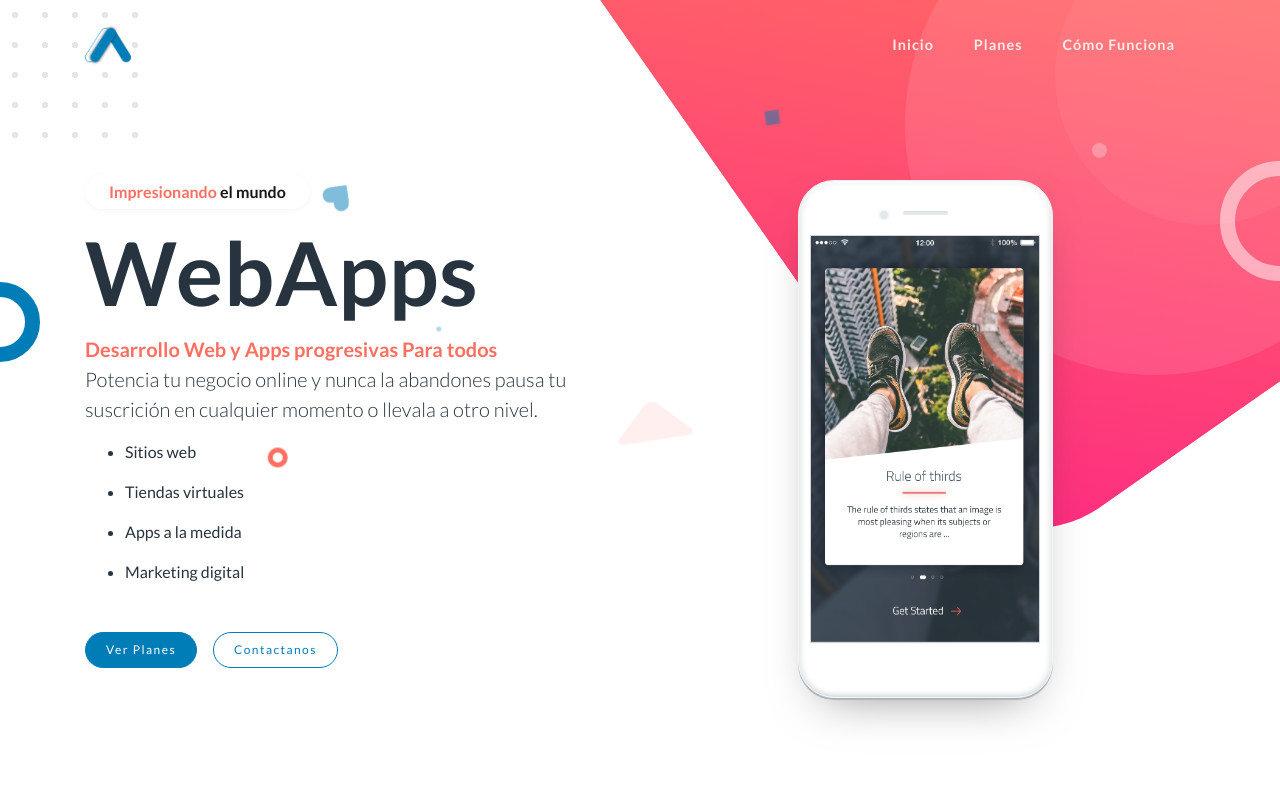
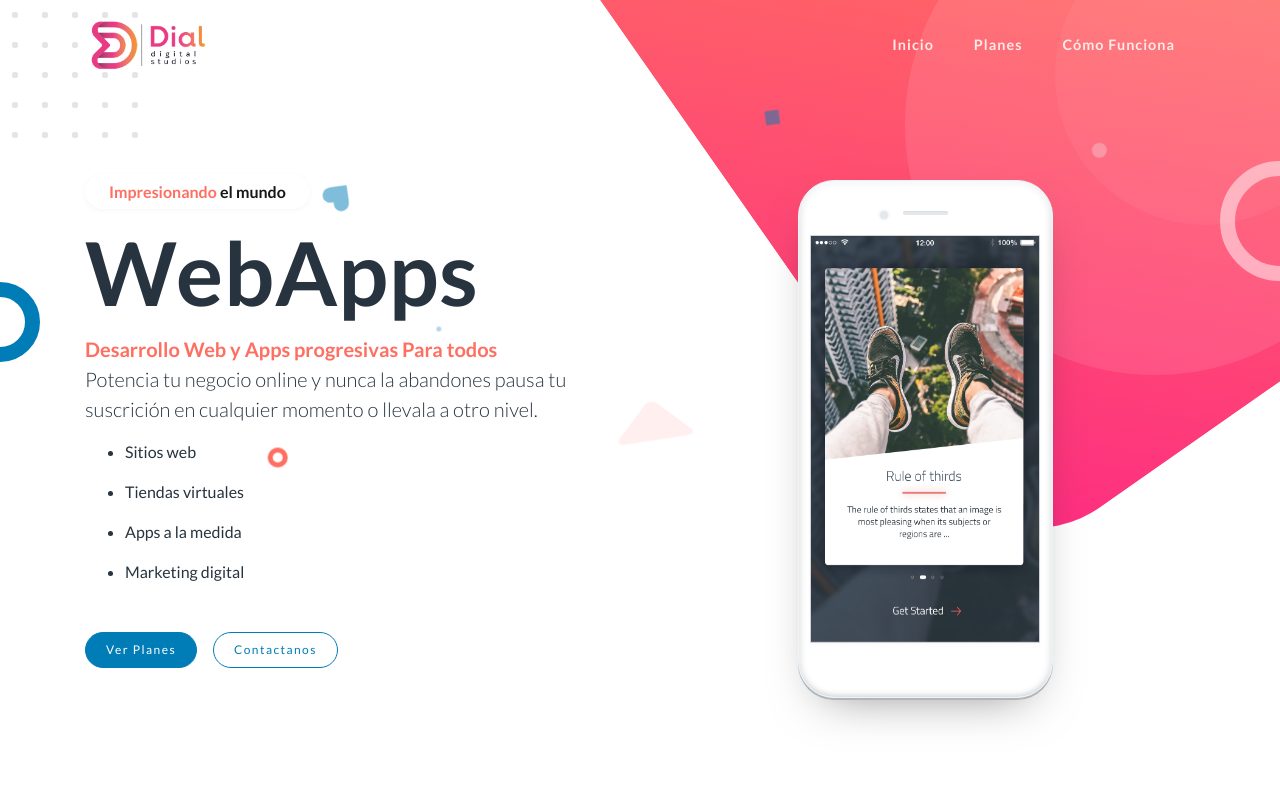
Before and after one commit to samsdial/ddial, a React (Vite) app: page / in a window 1280 px wide. Shown: the top 800 px of the page. Built offline with nearby package versions, Linux system fonts and the light colour scheme.

Commit message:
add logo marca nueva

```diff
--- a/src/assets/scss/themes/living-coral/variables/components/_navbar.scss
+++ b/src/assets/scss/themes/living-coral/variables/components/_navbar.scss
@@ -1,5 +1,5 @@
 $navbar-min-height: 90px;
-$navbar-logo-max-height: 40px;
+$navbar-logo-max-height: 60px;
 $navbar-font-size: 0.9rem;
 $navbar-background-color: $white; //$living-coral;
 $navbar-text-color: $living-coral;
--- a/src/components/Navbars/DefaultNavbar.tsx
+++ b/src/components/Navbars/DefaultNavbar.tsx
@@ -1,7 +1,7 @@
 import { useEffect, useRef, useState } from "react";
 import { Link } from "react-router-dom";
 import LogoLight from "../../assets/img/logo-light.png";
-import Logo from "../../assets/img/logo.png";
+import Logo from "../../assets/img/logotipo-dial.png";
 
 // reactstrap components
 import { Container, Nav, NavItem, NavLink, NavbarBrand } from "reactstrap";
--- a/src/index/Footer.tsx
+++ b/src/index/Footer.tsx
@@ -1,5 +1,5 @@
 import { Col, Container, Row } from "reactstrap";
-import Img from "../assets/img/logo.png";
+import Img from "../assets/img/isotipo-dial.png";
 
 const Footer = () => {
   return (
--- a/src/index/content/Features.tsx
+++ b/src/index/content/Features.tsx
@@ -44,7 +44,7 @@ const Features = () => {
         <div className="section-heading text-center">
           <h2 className="heading-line">Planes flexibles y completos</h2>
           <p className="lead text-muted">
-          Suscríbase a un plan y solicite tantos desarrollos como desee.
+            Suscríbase a un plan y solicite tantos desarrollos como desee.
           </p>
         </div>
 
```
Also changed, not shown: src/assets/img/isotipo-dial.png (added), src/assets/img/logotipo-dial.png (added).
